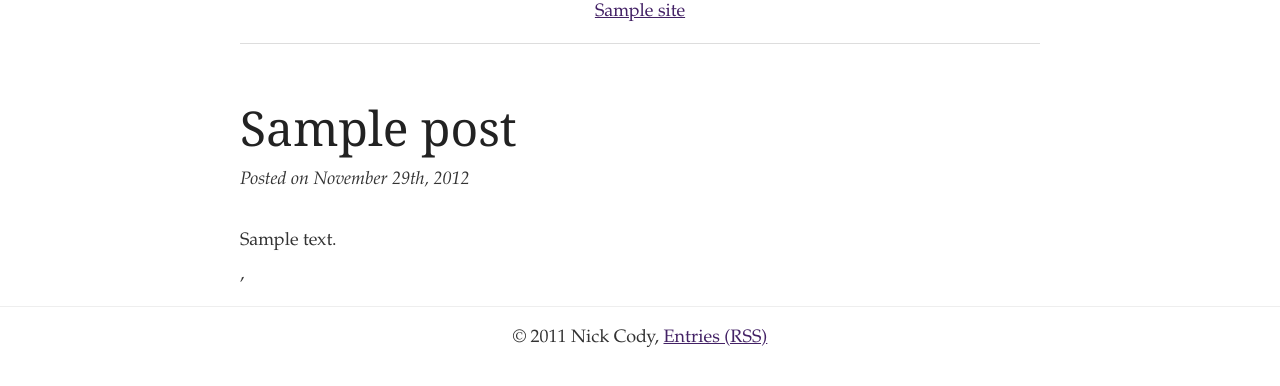
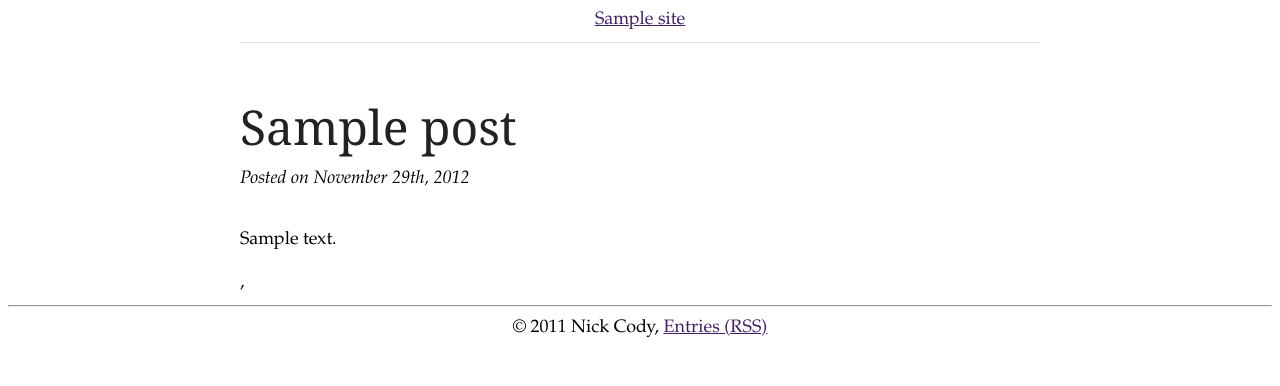
Before and after one commit to NickCody/PrimordialOozeWpTheme, a WordPress theme: template index.php in a window 1280 px wide. Shown: the top 386 px of the page. Run offline with PHP 8.4 and a stand-in for WordPress, Linux system fonts and the light colour scheme; the site name, menu and one post (Sample post) are stand-ins, and other content is empty; some libraries are stand-ins or nearby versions.

Commit message:
Removed Bootstrap..

```diff
--- a/header.php
+++ b/header.php
@@ -10,12 +10,14 @@
 <title><?php wp_title('&laquo;', true, 'right'); ?> <?php bloginfo('name'); ?></title>
 
 <!-- Bootstrap first, then we override -->
+<!--
 <link rel="stylesheet" type="text/css" href="<?php bloginfo('stylesheet_directory');?>/bootstrap-min.css"/>
+-->
 <link rel="stylesheet" href="<?php bloginfo('stylesheet_url'); ?>" type="text/css" media="screen" />
 <!-- SyntaxHighlighter Support -->
-<link rel="stylesheet" href="/blog/wp-content/plugins/syntaxhighlighter/syntaxhighlighter3/styles/shCore.css" type="text/css" media="screen" />
-<link rel="stylesheet" href="/blog/wp-content/plugins/syntaxhighlighter/syntaxhighlighter3/styles/shThemeDefault.css" type="text/css" media="screen" />
-<script type="text/javascript" src="/blog/wp-content/plugins/syntaxhighlighter/syntaxhighlighter3/scripts/shCore.js"></script>
+<link rel="stylesheet" href="/wp-content/plugins/syntaxhighlighter/syntaxhighlighter3/styles/shCore.css" type="text/css" media="screen" />
+<link rel="stylesheet" href="/wp-content/plugins/syntaxhighlighter/syntaxhighlighter3/styles/shThemeDefault.css" type="text/css" media="screen" />
+<script type="text/javascript" src="/wp-content/plugins/syntaxhighlighter/syntaxhighlighter3/scripts/shCore.js"></script>
 
 <link href='http://fonts.googleapis.com/css?family=EB+Garamond' rel='stylesheet' type='text/css'>
 
--- a/style.css
+++ b/style.css
@@ -98,10 +98,6 @@ label, input, button, select, textarea {
   font-size: 18px;
 }
 
-ul {
-  margin: 20px 0 20px 50px;
+li {
+  line-height: 150%;
 }
-
-li {
-  line-height: 28px;
-}
```
